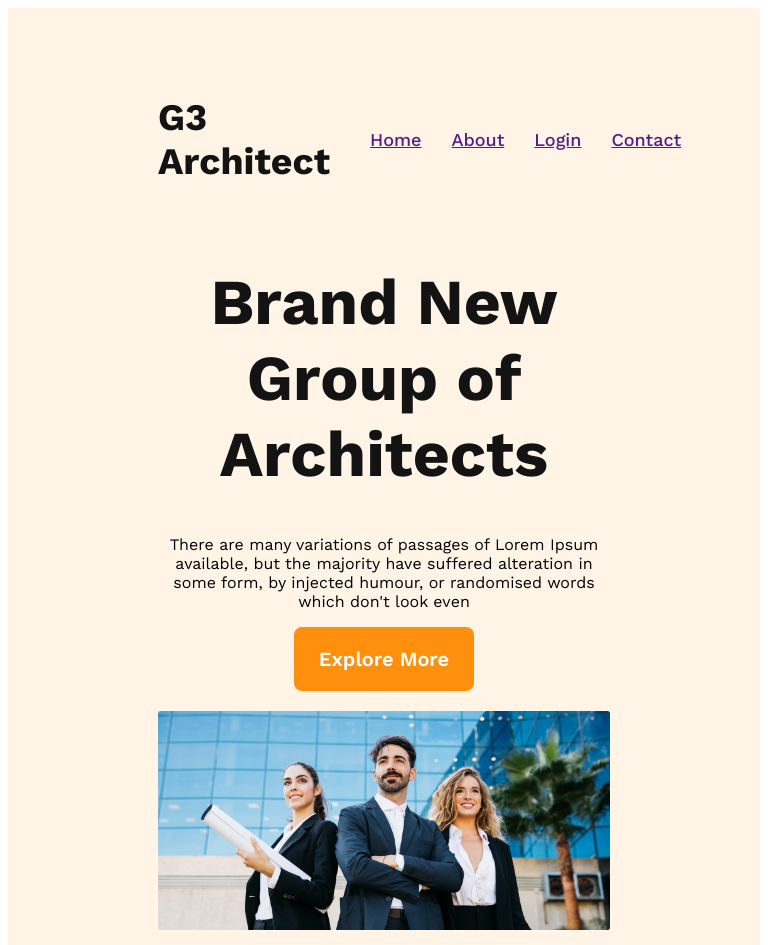
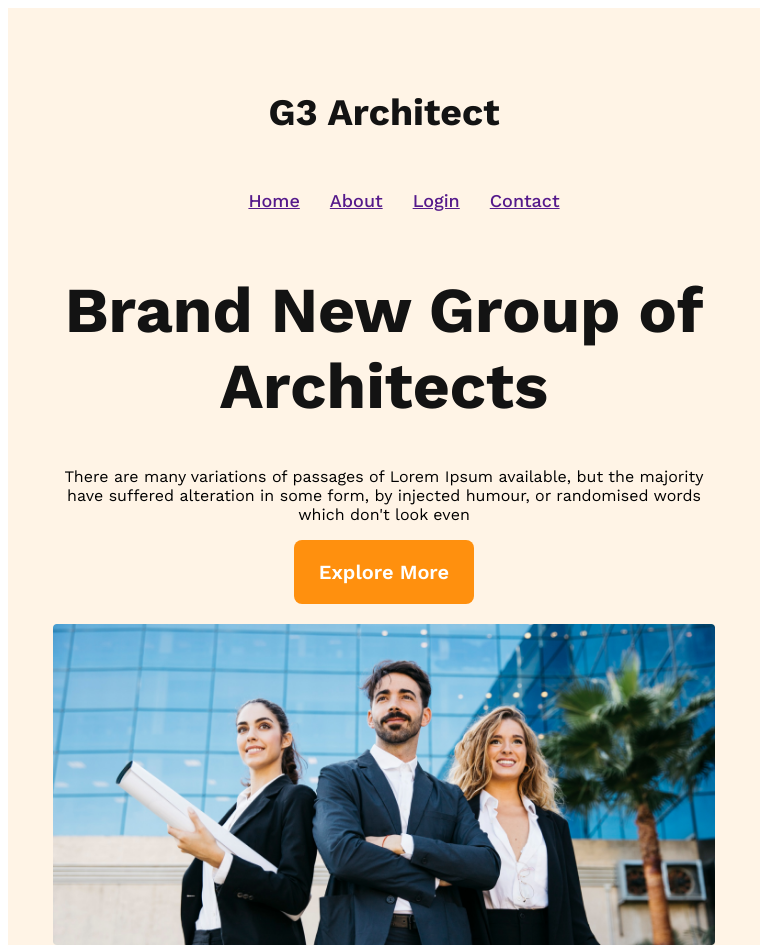
Before and after one commit to yeakubdurjoy001/g3-architect-website, a plain HTML site: page index.html in a window 768 px wide. Shown: the top 945 px of the page. Drawn offline with nearby package versions, Linux system fonts and the light colour scheme.

Commit message:
finished header section with responsive medium styles

```diff
--- a/styles/style.css
+++ b/styles/style.css
@@ -62,3 +62,13 @@ nav > ul {
     flex-direction: column;
   }
 }
+
+/* Responsive styles for Tablet devices */
+@media screen and (min-width: 576px) and (max-width: 960px) {
+  header {
+    padding: 45px;
+  }
+  nav {
+    flex-direction: column;
+  }
+}
```
